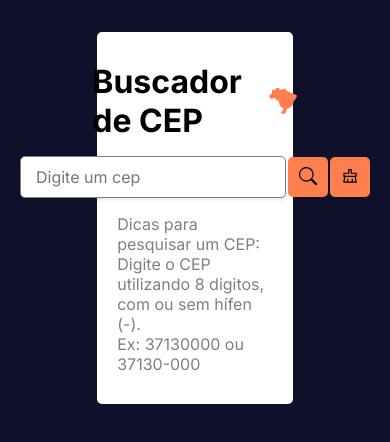
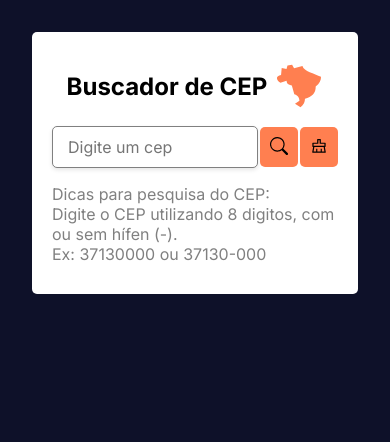
Before and after one commit to ramires-oliveira/Buscador-de-CEP, a React (Vite) app: page / in a window 390 px wide. Shown: the top 442 px of the page. Built offline with nearby package versions, Linux system fonts and the light colour scheme.

Commit message:
Ajustes de responsividade

```diff
--- a/index.html
+++ b/index.html
@@ -3,9 +3,9 @@
 
 <head>
   <meta charset="UTF-8" />
-  <link rel="icon" type="image/svg+xml" href="/vite.svg" />
+  <link rel="icon" type="image/svg+xml" href="/public/brazil.svg" />
   <meta name="viewport" content="width=device-width, initial-scale=1.0" />
-  <title>Busca Cep</title>
+  <title>Buscador de Cep</title>
   <link rel="preconnect" href="https://fonts.googleapis.com">
   <link rel="preconnect" href="https://fonts.gstatic.com" crossorigin>
   <link
--- a/src/components/CardResult/index.tsx
+++ b/src/components/CardResult/index.tsx
@@ -21,32 +21,42 @@ const cardSearch = ({ cep, erro }: ResultProps) => {
                                 <div>
                                     <span className="label">Rua: </span><span className="info">{cep.logradouro}</span>
                                 </div>
-                                <ClipBoard text={cep.logradouro} />
+                                <div>
+                                    <ClipBoard text={cep.logradouro} />
+                                </div>
                             </div>
                             <div className="item">
                                 <div>
                                     <span className="label">Bairro: </span><span className="info">{cep.bairro}</span>
                                 </div>
-                                <ClipBoard text={cep.bairro} />
+                                <div>
+                                    <ClipBoard text={cep.bairro} />
+                                </div>
                             </div>
                             <div className="item">
                                 <div>
                                     <span className="label">Cidade: </span><span className="info">{cep.localidade}</span>
                                 </div>
-                                <ClipBoard text={cep.localidade} />
+                                <div>
+                                    <ClipBoard text={cep.localidade} />
+                                </div>
                             </div>
                             <div className="item">
                                 <div>
                                     <span className="label">UF: </span><span className="info">{cep.uf}</span>
                                 </div>
-                                <ClipBoard text={cep.uf} />
+                                <div>
+                                    <ClipBoard text={cep.uf} />
+                                </div>
                             </div>
                             {cep.complemento && (
                                 <div className="item">
                                     <div>
                                         <span className="label">Complemento: </span><span className="info">{cep.complemento}</span>
                                     </div>
-                                    <ClipBoard text={cep.complemento} />
+                                    <div>
+                                        <ClipBoard text={cep.complemento} />
+                                    </div>
                                 </div>
                             )}
                         </>
--- a/src/components/CardResult/styles.tsx
+++ b/src/components/CardResult/styles.tsx
@@ -6,6 +6,7 @@ interface CardSearchProps {
 
 export const Container = styled.div<CardSearchProps>`
     width: 60%;
+    max-width: 680px;
     display: flex;
     flex-direction: column;
     align-items: center;
@@ -27,6 +28,7 @@ export const Container = styled.div<CardSearchProps>`
         .item{
             display: flex;
             justify-content: space-between;
+            align-items: center;
         }
 
         .label{
@@ -49,4 +51,19 @@ export const Container = styled.div<CardSearchProps>`
             }
         }
     }
+
+    @media (min-width: 550px) and (max-width: 800px){
+        width: 80%;
+    }
+
+    @media (max-width: 550px){
+        width: 100%;
+
+        .content {
+            .label { font-size: 1rem; }
+            .info { font-size: 1rem; }
+        }
+    }
+
+
 `;
--- a/src/components/CardSearch/index.tsx
+++ b/src/components/CardSearch/index.tsx
@@ -46,7 +46,7 @@ const cardSearch = ({ loadCep, handleClear }: SearchProps) => {
                 </button>
             </SearchContent>
             <SearchDicas>
-                <span>Dicas para pesquisar um CEP:</span>
+                <span>Dicas para pesquisa do CEP:</span>
                 <span>Digite o CEP utilizando 8 digitos, com ou sem hífen (-).</span>
                 <span>Ex: 37130000 ou 37130-000</span>
             </SearchDicas>
--- a/src/components/CardSearch/styles.tsx
+++ b/src/components/CardSearch/styles.tsx
@@ -2,6 +2,7 @@ import styled from 'styled-components';
 
 export const Container = styled.div`
   width: 60%;
+  max-width: 680px;
   display: flex;
   flex-direction: column;
   align-items: center;
@@ -13,6 +14,18 @@ export const Container = styled.div`
 
   p, span, h1, h2, h3{
     color: black;
+  }
+
+  @media (min-width: 550px) and (max-width: 800px){
+    width: 80%;
+  }
+
+  @media (max-width: 550px){
+    width: 100%;
+  }
+
+  @media (max-width: 300px){
+    padding: 20px 10px;
   }
 `;
 
@@ -26,6 +39,16 @@ export const Header = styled.div`
     font-size: 3rem;
     color: coral;
   }
+
+  @media(min-width: 360px) and (max-width: 430px){
+    h1{ font-size: 1.5rem; }
+  }
+
+  @media(max-width: 360px){
+    h1{ font-size: 1.2rem; }
+
+    svg { font-size: 2rem; }
+  }
 `;
 
 export const SearchContent = styled.div`
@@ -33,6 +56,7 @@ export const SearchContent = styled.div`
   align-items: center;
 
   .searchInput{
+    width: 100%;
     padding: 10px 15px;
     border: 1px solid gray;
     border-radius: 5px;
@@ -51,7 +75,7 @@ export const SearchContent = styled.div`
   button{
     background-color: coral;
     border: none;
-    width: 40px;
+    width: 55px;
     border-radius: 5px;
     height: 40px;
     margin-left: 2px;
@@ -66,6 +90,19 @@ export const SearchContent = styled.div`
   button:hover{
     background-color: #E67147;
   }
+
+  @media (max-width: 350px){
+    flex-direction: column;
+    gap: 0.5rem;
+
+    button{
+      width: 100%;
+
+      svg{
+        font-size: 22px;
+      }
+    }
+  }
 `;
 
 export const SearchDicas = styled.div`
--- a/src/components/ClipBoard/index.tsx
+++ b/src/components/ClipBoard/index.tsx
@@ -1,5 +1,4 @@
 import clipboardCopy from 'clipboard-copy';
-import { AiFillCopy } from 'react-icons/ai';
 import { Button, Icon, LoadingIcon } from './styles';
 import { useState } from 'react';
 
@@ -20,11 +19,9 @@ const ClipBoard = ({ text }: ClipboardProps) => {
                     setIsLoading(false);
                     setCopiado(true);
 
-                    // Definir um timeout para voltar ao estado normal após 1 segundo
                     setTimeout(() => {
                         setCopiado(false);
                     }, 500);
-                    // Você pode adicionar alguma lógica adicional aqui, como exibir uma mensagem de sucesso.
                 })
                 .catch((error) => {
                     console.error('Falha ao copiar para a área de transferência: ', error);
--- a/src/index.css
+++ b/src/index.css
@@ -8,6 +8,10 @@
 body {
   padding: 2rem;
   background-color: #0e1129;
+
+  @media (max-width: 300px){
+    padding: 1rem;
+  }
 }
 
 p {
```
Also changed, not shown: public/brazil.svg (added).
